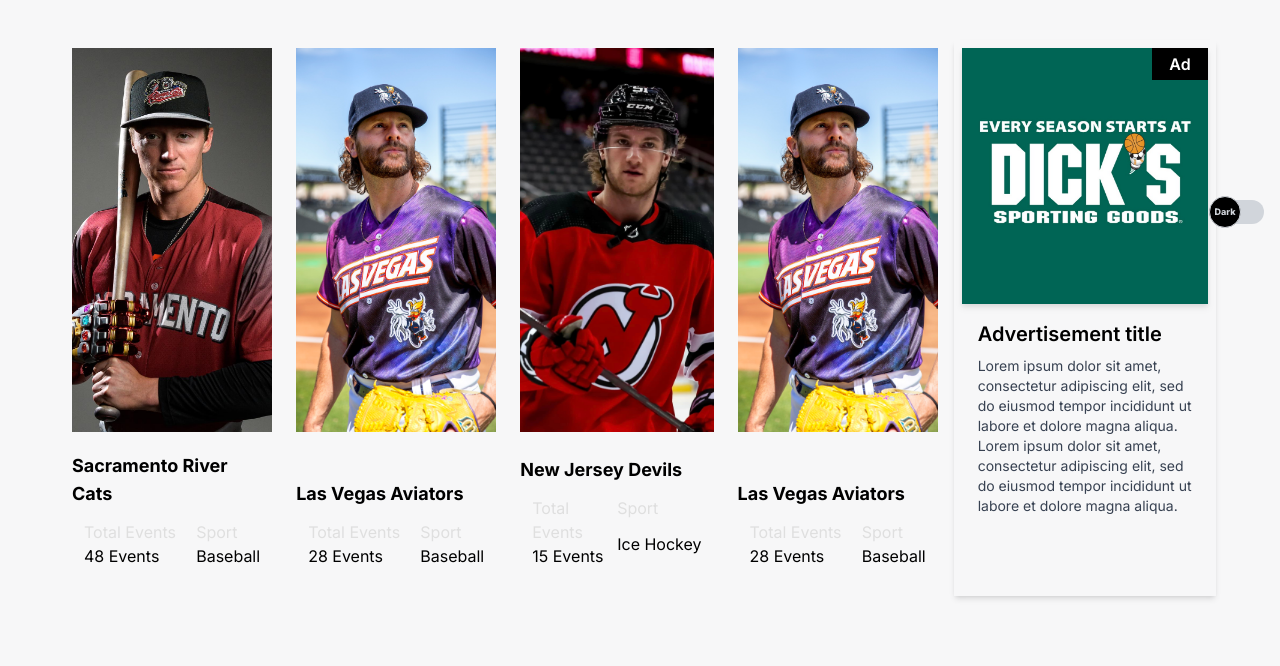
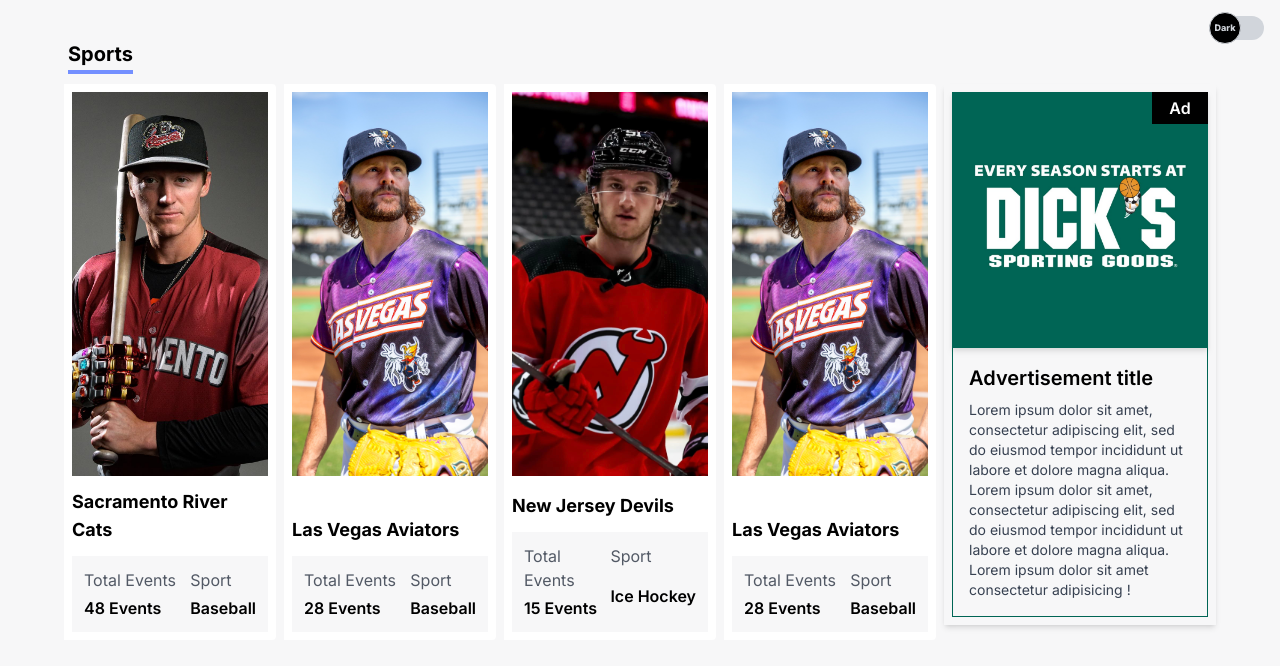
Before and after one commit to RF-Rifat/Hexleap, a Next.js app: page / in a window 1280 px wide. Shown: the top 666 px of the page. Built offline with nearby package versions, Linux system fonts and the light colour scheme.

Commit message:
making hero card responsive

```diff
--- a/src/app/page.tsx
+++ b/src/app/page.tsx
@@ -3,7 +3,10 @@
 export default function Home() {
   return (
     <main className="max-w-[1444px] mx-auto">
-      <div className="px-16 py-10">
+      <div className="px-10 py-6 xl:px-16 xl:py-10 space-y-4">
+        <span className="border-b-4 border-[#738FFF] font-bold text-xl dark:text-white pb-1 ml-1">
+          Sports
+        </span>
         <SportContainer />
       </div>
     </main>
--- a/src/components/Hero/SportCard.tsx
+++ b/src/components/Hero/SportCard.tsx
@@ -4,28 +4,32 @@
 const SportCard: React.FC<{ item: SportEvent }> = ({ item }) => {
   return (
     <>
-      <div className="dark:bg-[#3B3E47] lg:rounded-b-none lg:rounded-r flex flex-col justify-between leading-normal p-2">
+      <div className="bg-[#FFFFFF] dark:bg-[#3B3E47] lg:rounded-b-none lg:rounded-r flex flex-col justify-between leading-normal p-2">
         <Image
           width={600}
           height={1000}
           alt="sports-person"
           src={item?.imgLink}
-          className="mb-3 object-cover h-96"
+          className="object-cover h-96"
         />
-        <div className="py-2">
-          <div className="font-bold text-lg hover:text-indigo-600 inline-block dark:text-white">
+        <div>
+          <div className="font-bold text-lg inline-block dark:text-white py-3">
             {item?.title}
           </div>
           <div className="bg-[#F7F7F8] dark:bg-[#292B32] grid grid-flow-col p-3 justify-between">
-            <div className="grid">
-              <span className="text-[#DFDFDF]">Total Events</span>{" "}
-              <span className="dark:text-white">
+            <div className="grid gap-1">
+              <span className="text-[#525965] dark:text-[#DFDFDF]">
+                Total Events
+              </span>{" "}
+              <span className="dark:text-white font-semibold">
                 {item?.totalEvents} Events
               </span>
             </div>
-            <div className="grid">
-              <span className="text-[#DFDFDF]">Sport</span>{" "}
-              <span className="dark:text-white">{item?.sport}</span>
+            <div className="grid gap-1">
+              <span className="text-[#525965] dark:text-[#DFDFDF]">Sport</span>{" "}
+              <span className="dark:text-white font-semibold">
+                {item?.sport}
+              </span>
             </div>
           </div>
         </div>
--- a/src/components/Hero/SportContainer.tsx
+++ b/src/components/Hero/SportContainer.tsx
@@ -36,8 +36,8 @@
 
   return (
     <>
-      <main className="grid grid-flow-col gap-2">
-        <div className="grid grid-flow-col gap-2">
+      <main className="grid md:grid-flow-col gap-2">
+        <div className="grid lg:grid-cols-2 xl:grid-cols-4 gap-2">
           {cartData?.map((item, idx) => (
             <SportCard key={idx} item={item} />
           ))}
--- a/src/components/Hero/SportsAds.tsx
+++ b/src/components/Hero/SportsAds.tsx
@@ -4,7 +4,7 @@
 const SportsAds = () => {
   return (
     <>
-      <div className="max-w-[17rem] mx-auto overflow-hidden shadow-md p-2 dark:bg-[#3B3E47] sticky top-0">
+      <div className="md:max-w[24rem] lg:max-w-[20rem] xl:max-w-[17rem] mx-auto overflow-hidden shadow-md p-2 dark:bg-[#3B3E47] sm:sticky top-2 h-fit">
         <div className="relative">
           <Image
             width={600}
@@ -21,7 +21,7 @@
             </div>
           </div>
         </div>
-        <div className="p-4">
+        <div className="p-4 border-b border-x border-[#006555]">
           <h3 className="text-xl font-semibold mb-2 dark:text-white">
             Advertisement title
           </h3>
@@ -29,7 +29,8 @@
             Lorem ipsum dolor sit amet, consectetur adipiscing elit, sed do
             eiusmod tempor incididunt ut labore et dolore magna aliqua. Lorem
             ipsum dolor sit amet, consectetur adipiscing elit, sed do eiusmod
-            tempor incididunt ut labore et dolore magna aliqua.
+            tempor incididunt ut labore et dolore magna aliqua. Lorem ipsum
+            dolor sit amet consectetur adipisicing !
           </p>
         </div>
       </div>
--- a/src/components/Toggle-Theme/ToggleButton.tsx
+++ b/src/components/Toggle-Theme/ToggleButton.tsx
@@ -15,10 +15,8 @@
   };
 
   useEffect(() => {
-    // Apply theme without localStorage usage
     document.documentElement.classList.toggle("dark", theme === "dark");
-  }, [theme]); // Update theme classes on theme change
-
+  }, [theme]);
   const buttonClasses = `
     w-[55px] h-6 flex items-center bg-gray-300 rounded-full text-[9px]
     ${isChecked ? "peer-checked:text-black" : "text-gray-300"}
@@ -33,7 +31,7 @@
   `;
 
   return (
-    <div className="flex items-center absolute right-4 top-1/4">
+    <div className="flex items-center absolute right-4 top-4">
       <label className="relative cursor-pointer">
         <input
           type="checkbox"
--- a/src/components/Toggle-Theme/useToggle.tsx
+++ /dev/null
@@ -1,14 +0,0 @@
-"use client"
-import { useState } from "react";
-
-export default function useToggle(
-  initialValue: boolean = false
-): [boolean, (newValue?: boolean) => void] {
-  const [value, setValue] = useState(initialValue);
-
-  const toggle = (newValue?: boolean) => {
-    setValue((prev) => (typeof newValue === "boolean" ? newValue : !prev));
-  };
-
-  return [value, toggle];
-}
--- a/src/components/ToggleButton.tsx
+++ /dev/null
@@ -1,40 +0,0 @@
-"use client";
-import { useEffect, useState } from "react";
-
-const ToggleButton = () => {
-  const [isChecked, setIsChecked] = useState(
-    Boolean(localStorage.getItem("theme") === "dark")
-  );
-  const [theme, setTheme] = useState(localStorage.getItem("theme") || "light");
-
-  const handleToggle = () => {
-    setIsChecked(!isChecked);
-    const newTheme = theme === "dark" ? "light" : "dark";
-    setTheme(newTheme);
-  };
-
-  useEffect(() => {
-    document.documentElement.classList.toggle("dark", theme === "dark");
-    localStorage.setItem("theme", theme);
-  }, [theme]);
-
-  const buttonClasses = `w-[55px] h-6 flex items-center bg-gray-300 rounded-full text-[9px] ${
-    isChecked ? "peer-checked:text-black" : "text-gray-300"
-  } font-extrabold after:flex after:items-center after:justify-center peer after:content-['Dark'] peer-checked:after:content-['Light'] peer-checked:after:translate-x-full after:absolute after:left-[0px] peer-checked:after:border-white peer-checked:after:right-4 after:bg-black peer-checked:after:bg-white after:border after:border-gray-300 after:rounded-full after:h-8 after:w-8 after:transition-all peer-checked:bg-black `;
-
-  return (
-    <div className="flex items-center absolute right-4 top-1/4">
-      <label className="relative cursor-pointer">
-        <input
-          type="checkbox"
-          className="sr-only peer"
-          checked={isChecked}
-          onChange={handleToggle}
-        />
-        <div className={buttonClasses} />
-      </label>
-    </div>
-  );
-};
-
-export default ToggleButton;
```
Also changed, not shown: src/app/layout.tsx (line endings or trailing spaces).
